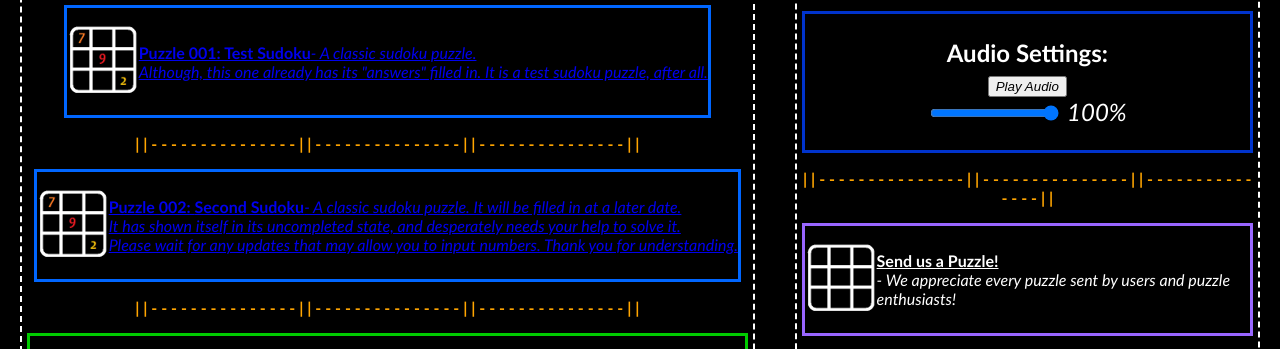
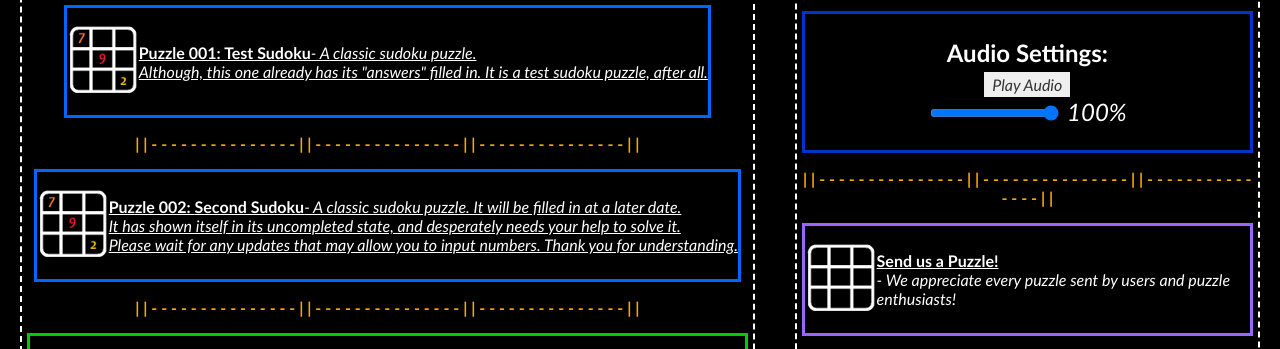
Before and after one commit to dray-s/2QProjRubidiumSendad, a plain HTML site: page index.html in a window 1280 px wide. Shown: the part 380-729 px from the top of the page. Drawn offline with Linux system fonts and the light colour scheme.

Commit message:
Update styles.css

```diff
--- a/css/styles.css
+++ b/css/styles.css
@@ -93,3 +93,20 @@ td {
 	margin: 0px;
 	border: 3px dotted gray;
 }
+
+.audio-play {
+	border: 2px solid #eeeeee;
+	color: #333333;
+	margin: 0px;
+	font-size: 16px;
+	font-family: Candara;
+}
+
+.puzzledesc {
+	color: white;
+}
+
+.puzzledesc:hover {
+	color: orange;
+	transition: 0.5s;
+}
```
